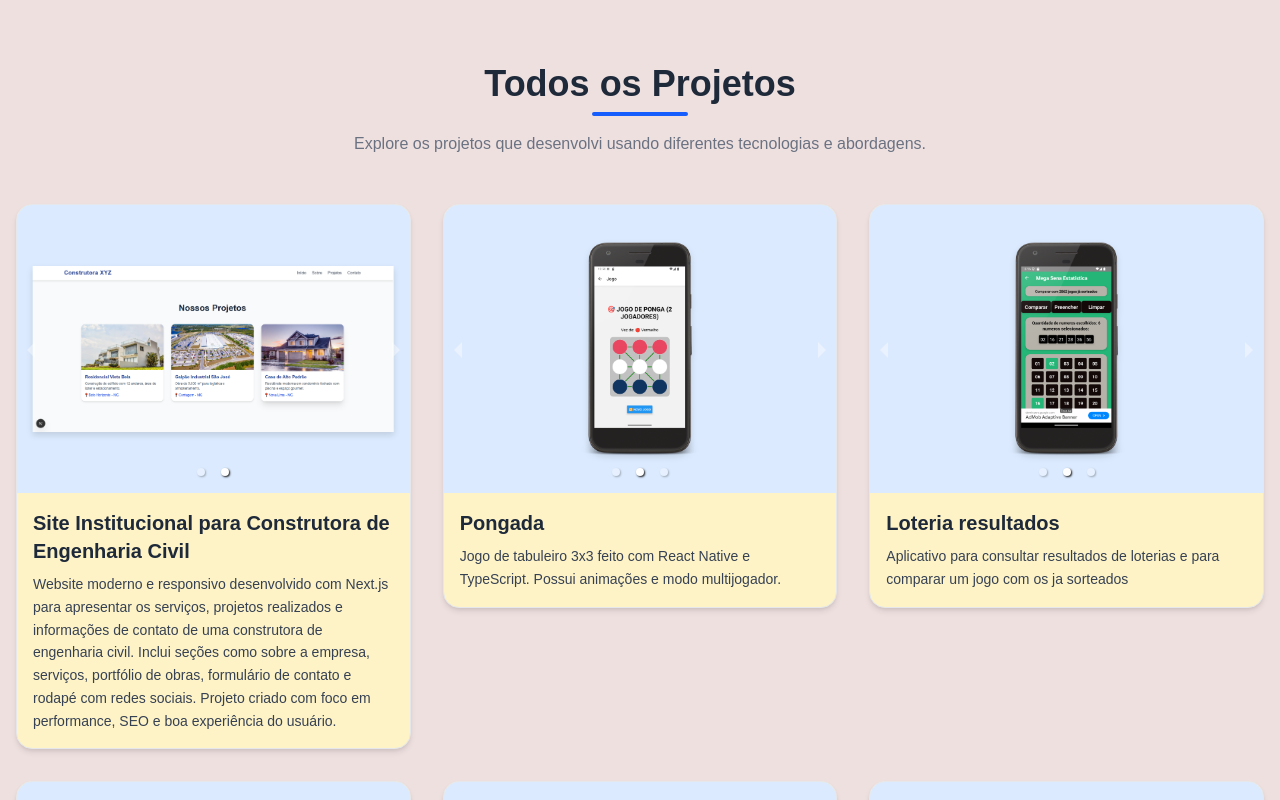
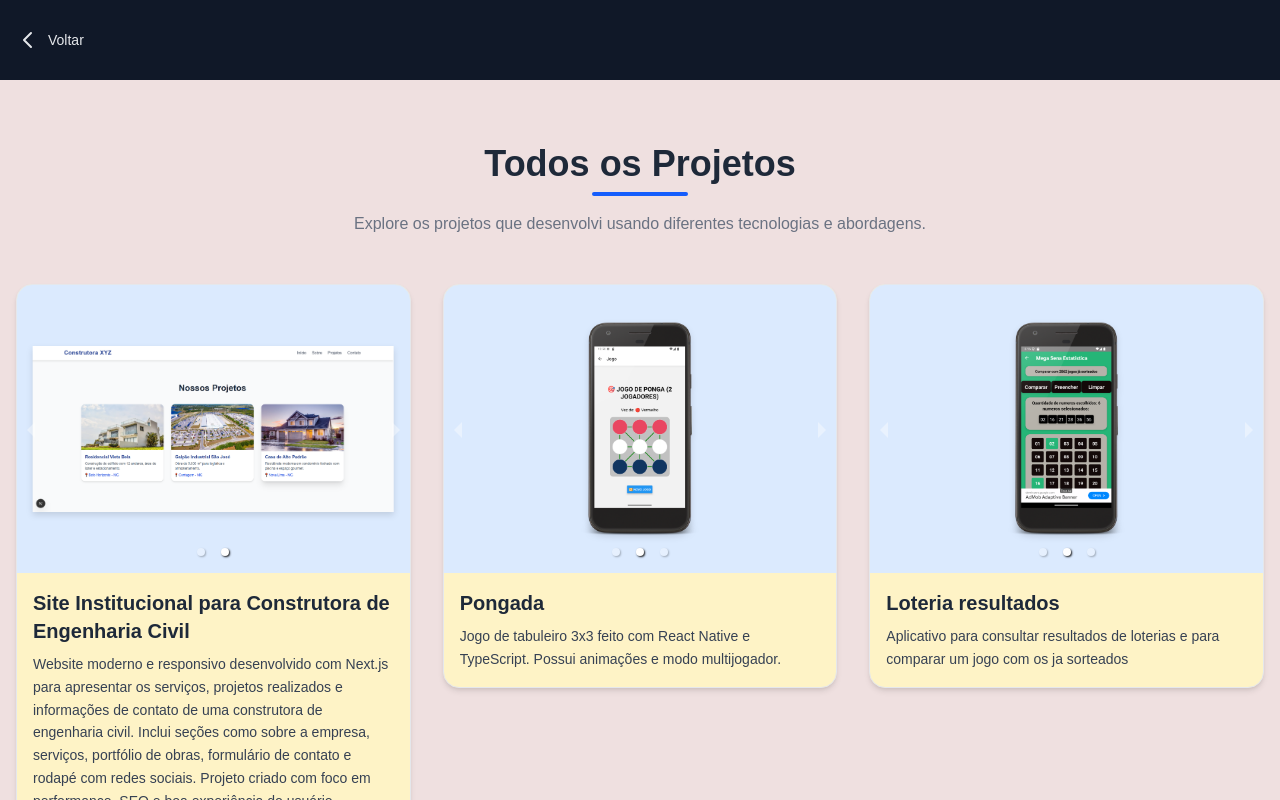
Before and after one commit to vinisantos2/meu-portfolio, a Next.js app: page /pageProjects in a window 1280 px wide. Shown: the top 800 px of the page. Built offline with nearby package versions, Linux system fonts and the light colour scheme.

Commit message:
edição de alguns itens

```diff
--- a/src/pages/index.tsx
+++ b/src/pages/index.tsx
@@ -5,11 +5,18 @@ import Inicio from "@/src/sections/inicio";
 import Profile from "@/src/sections/profile";
 import Projects from "@/src/sections/projects";
 import Tools from "@/src/sections/tools";
+import Head from "next/head";
 
 export default function Home() {
   return (
     <Layout title="Home | Meu Portfólio">
-
+      <Head>
+        <title>Meu portifolio</title>
+        <meta
+          name="description"
+          content="Protifólio dos meus projetos."
+        />
+      </Head>
       <Inicio />
 
       <section id="perfil" className="scroll-mt-20 py-24 bg-gray-100 dark:bg-gray-800">
--- a/src/pages/pageProjects.tsx
+++ b/src/pages/pageProjects.tsx
@@ -2,9 +2,34 @@
 import ProjetoCard from '@/src/components/ProjetoCard';
 import { projetos } from '@/src/data/projetos';
 import { motion } from 'framer-motion';
+import { useRouter } from 'next/navigation';
 
 export default function PageProjects() {
+
+    const router = useRouter();
+
+
     return (
+        <>
+            <div className="bg-gray-900 w-full h-20 flex items-center sticky top-0 z-50">
+                <button
+                    onClick={() => router.back()}
+                    className="ml-4 flex items-center gap-2 text-gray-200 hover:text-white transition-colors duration-150"
+                >
+                    <svg
+                        xmlns="http://www.w3.org/2000/svg"
+                        className="w-6 h-6"
+                        fill="none"
+                        viewBox="0 0 24 24"
+                        stroke="currentColor"
+                        strokeWidth={2}
+                    >
+                        <path strokeLinecap="round" strokeLinejoin="round" d="M15 19l-7-7 7-7" />
+                    </svg>
+                    <span className="text-sm">Voltar</span>
+                </button>
+            </div>
+
             <section className="max-w-7xl mx-auto px-4 py-16">
                 <div className="text-center mb-12">
                     <h1 className="text-4xl font-bold text-gray-800 dark:text-white mb-2">
@@ -35,5 +60,6 @@ export default function PageProjects() {
                     ))}
                 </motion.div>
             </section>
+        </>
     );
 }
```
Lines whose indentation alone changed are shown as unchanged.
